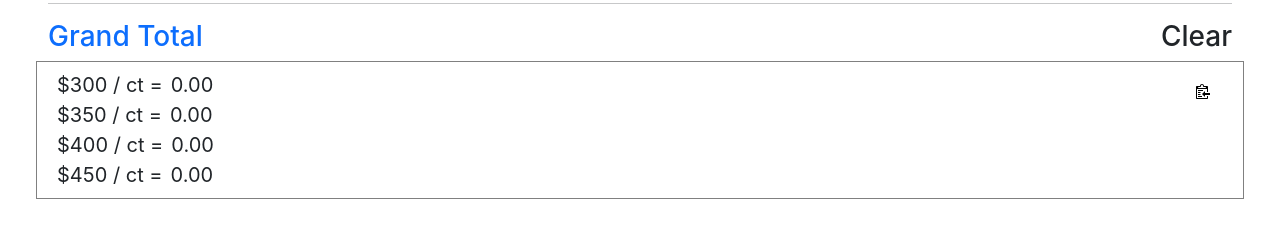
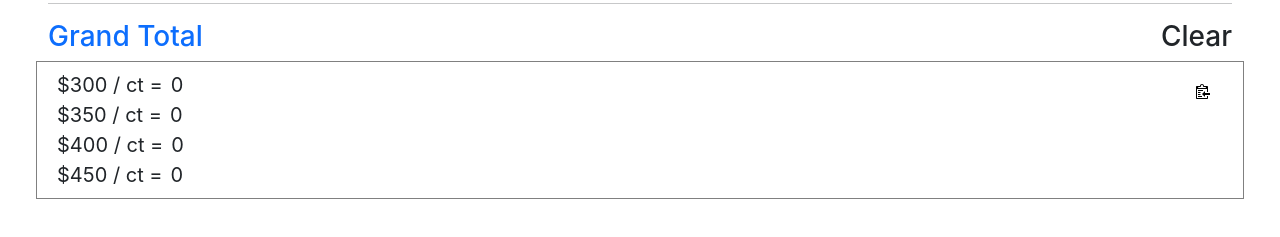
Before and after one commit to AasthaSavaliya/PW-Custom-Without-Tariff, a React (Create React App) app: page / in a window 1280 px wide. Shown: the part 583-820 px from the top of the page. Built offline with nearby package versions, Linux system fonts and the light colour scheme.

Commit message:
± round up to ceil

```diff
--- a/src/App.js
+++ b/src/App.js
@@ -71,13 +71,14 @@ function App() {
     });
   }
 
+
   function clipBoadHandler(e) {
     e.preventDefault();
     let textToCopy = "";
     [300, 350, 400, 450].map((value) => {
       textToCopy += `\n$${value} / Ct = ${parseFloat(
-        (formData["totalWithoutRound"] + formData["roundWeight"] * value) * 1.1
-      ).toFixed(2)}`;
+        (Math.ceil((formData["totalWithoutRound"] + formData["roundWeight"] * value) * 1.1)
+      ))}`;
     });
 
     navigator.clipboard.writeText(textToCopy);
@@ -276,15 +277,15 @@ function App() {
                           <span className="fs-5">${value} / ct = </span>
                           <span className={"fs-5 ms-2"}>
                             {isNaN(parseFloat(formData["roundWeight"]))
-                              ? (
+                              ? Math.ceil(
                                   (formData["totalWithoutRound"] + 0 * value) *
                                   1.1
-                                ).toFixed(2)
-                              : (
+                                )
+                              : Math.ceil(
                                   (formData["totalWithoutRound"] +
                                     value * formData["roundWeight"]) *
                                   1.1
-                                ).toFixed(2)}
+                                )}
                           </span>
                         </div>
                       );
```
